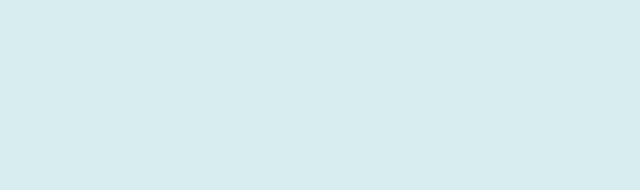
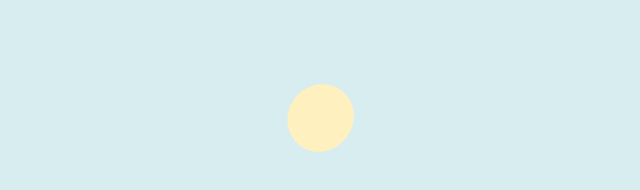
Before and after one commit to AviKKi/kame-house, a website built with Parcel: page index.html in a window 1280 px wide. Shown: the whole page, without its empty margins (528-1168 px from the left). Built offline with nearby package versions, Linux system fonts and the light colour scheme.

Commit message:
sun added

```diff
--- a/index.html
+++ b/index.html
@@ -6,7 +6,9 @@
     <title>Vee Kame House</title>
   </head>
   <body>
-    <main id="app"></main>
+    <main id="app">
+      <canvas id="scene"></canvas>
+    </main>
     <script type="module" src="./src/main.js"></script>
   </body>
 </html>
--- a/src/main.js
+++ b/src/main.js
@@ -1,3 +1,88 @@
+import * as THREE from 'three';
+import { OrbitControls } from 'three/examples/jsm/controls/OrbitControls.js';
 import './styles.css';
 
-// Blank baseline. We will add one water-system step at a time.
+const SCENE_PARAMS = {
+  backgroundColor: 0xd7edf0,
+};
+
+const CAMERA_PARAMS = {
+  fov: 45,
+  near: 0.1,
+  far: 80,
+  position: [4.2, 2.8, 6.2],
+  target: [0, 0, 0],
+};
+
+const CONTROLS_PARAMS = {
+  enableDamping: true,
+  dampingFactor: 0.06,
+  minDistance: 3,
+  maxDistance: 12,
+  maxPolarAngle: Math.PI * 0.49,
+};
+
+const SUN_PARAMS = {
+  color: 0xfff0bf,
+  intensity: 3.2,
+  position: [0.0, 2.0, -4.0],
+  markerRadius: 0.35,
+};
+
+const canvas = document.querySelector('#scene');
+const scene = new THREE.Scene();
+scene.background = new THREE.Color(SCENE_PARAMS.backgroundColor);
+
+const camera = new THREE.PerspectiveCamera(
+  CAMERA_PARAMS.fov,
+  window.innerWidth / window.innerHeight,
+  CAMERA_PARAMS.near,
+  CAMERA_PARAMS.far,
+);
+camera.position.set(...CAMERA_PARAMS.position);
+camera.lookAt(...CAMERA_PARAMS.target);
+
+const renderer = new THREE.WebGLRenderer({
+  canvas,
+  antialias: true,
+});
+renderer.setPixelRatio(Math.min(window.devicePixelRatio, 2));
+renderer.setSize(window.innerWidth, window.innerHeight);
+renderer.outputColorSpace = THREE.SRGBColorSpace;
+
+const controls = new OrbitControls(camera, renderer.domElement);
+controls.enableDamping = CONTROLS_PARAMS.enableDamping;
+controls.dampingFactor = CONTROLS_PARAMS.dampingFactor;
+controls.minDistance = CONTROLS_PARAMS.minDistance;
+controls.maxDistance = CONTROLS_PARAMS.maxDistance;
+controls.maxPolarAngle = CONTROLS_PARAMS.maxPolarAngle;
+controls.target.set(...CAMERA_PARAMS.target);
+
+const sun = new THREE.DirectionalLight(SUN_PARAMS.color, SUN_PARAMS.intensity);
+sun.position.set(...SUN_PARAMS.position);
+scene.add(sun);
+scene.add(sun.target);
+
+const sunMarker = new THREE.Mesh(
+  new THREE.SphereGeometry(SUN_PARAMS.markerRadius, 32, 16),
+  new THREE.MeshBasicMaterial({
+    color: SUN_PARAMS.color,
+  }),
+);
+sunMarker.position.copy(sun.position);
+scene.add(sunMarker);
+
+function resizeRenderer() {
+  camera.aspect = window.innerWidth / window.innerHeight;
+  camera.updateProjectionMatrix();
+  renderer.setSize(window.innerWidth, window.innerHeight);
+}
+
+function animate() {
+  controls.update();
+  renderer.render(scene, camera);
+  requestAnimationFrame(animate);
+}
+
+window.addEventListener('resize', resizeRenderer);
+animate();
--- a/src/styles.css
+++ b/src/styles.css
@@ -22,3 +22,9 @@ body {
   overflow: hidden;
   background: #d7edf0;
 }
+
+#scene {
+  display: block;
+  width: 100vw;
+  height: 100vh;
+}
```
Also changed, not shown: docs/WATER_TODO.md (+11 -2 lines).
